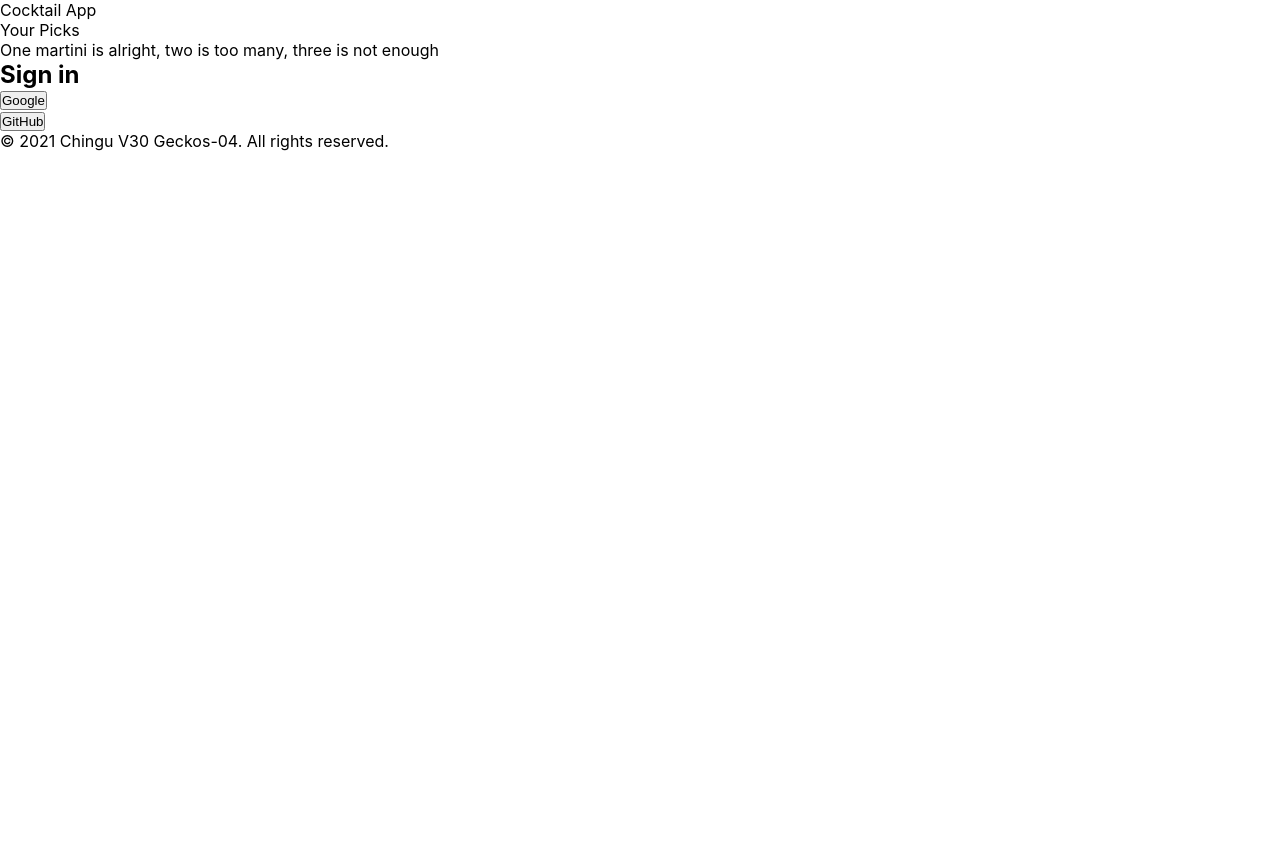
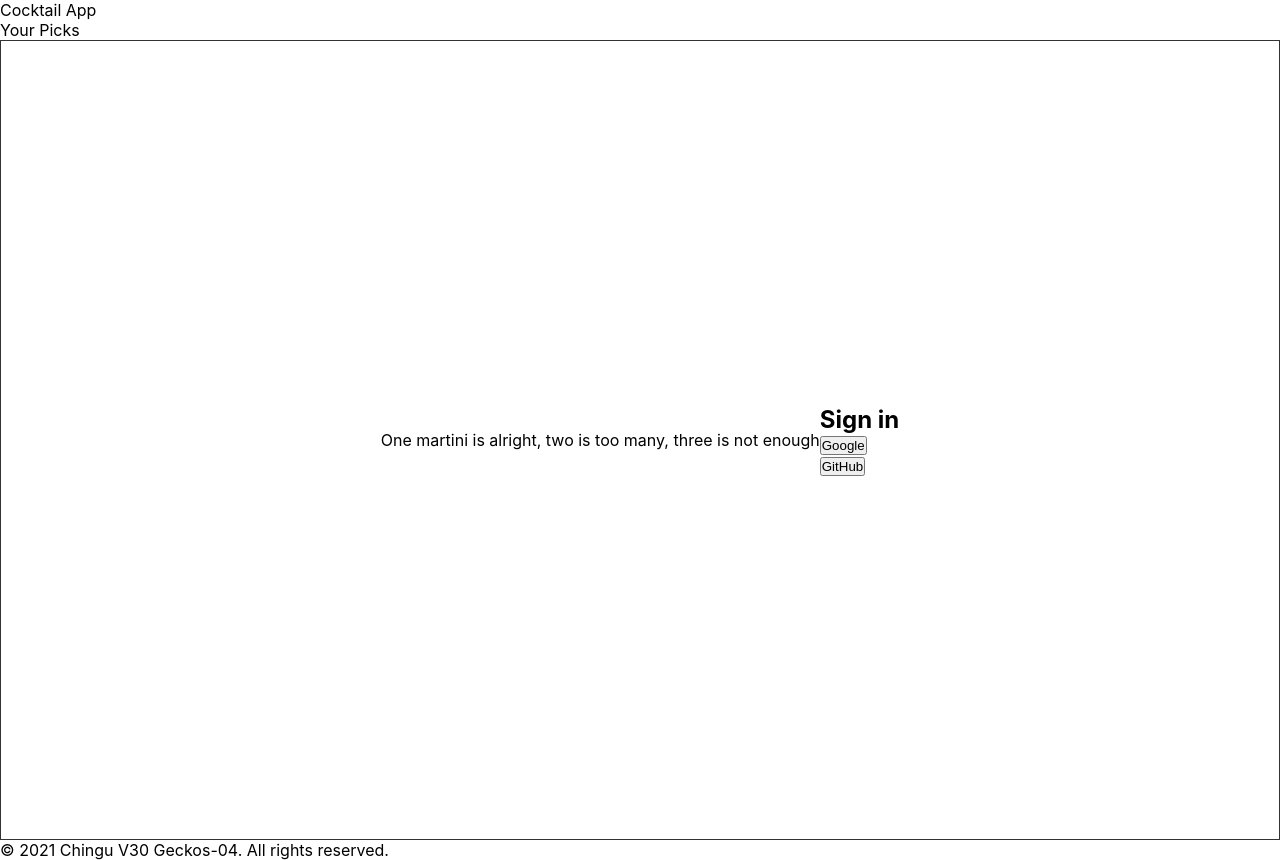
Before and after one commit to jo-soyoung/cocktail-app, a React (Create React App) app: page / in a window 1280 px wide. Before the commit the page ends 800 px from the top, so only its background shows below. Built offline with nearby package versions, Linux system fonts and the light colour scheme.

Commit message:
task: Style login component

```diff
--- a/src/components/login/login.jsx
+++ b/src/components/login/login.jsx
@@ -4,12 +4,15 @@ import Footer from '../footer/footer';
 
 const Login = props => {
   return (
-    <div>
-      <div>One martini is alright, two is too many, three is not enough</div>
+    <>
+      <div className={styles.container}>
+        <div className={styles.quotes}>
+          One martini is alright, two is too many, three is not enough
+        </div>
 
-      <section>
+        <section className={styles.login}>
           <h2>Sign in</h2>
-        <ul>
+          <ul className={styles.loginBtns}>
             <li>
               <button>Google</button>
             </li>
@@ -18,9 +21,10 @@ const Login = props => {
             </li>
           </ul>
         </section>
+      </div>
 
       <Footer />
-    </div>
+    </>
   );
 };
 
--- a/src/components/login/login.module.css
+++ b/src/components/login/login.module.css
@@ -0,0 +1,9 @@
+.container {
+  display: flex;
+  justify-content: center;
+  align-items: center;
+  width: 100%;
+  height: 100vh;
+  padding: 50px;
+  border: 1px solid #333;
+}
```
Lines whose indentation alone changed are shown as unchanged.
